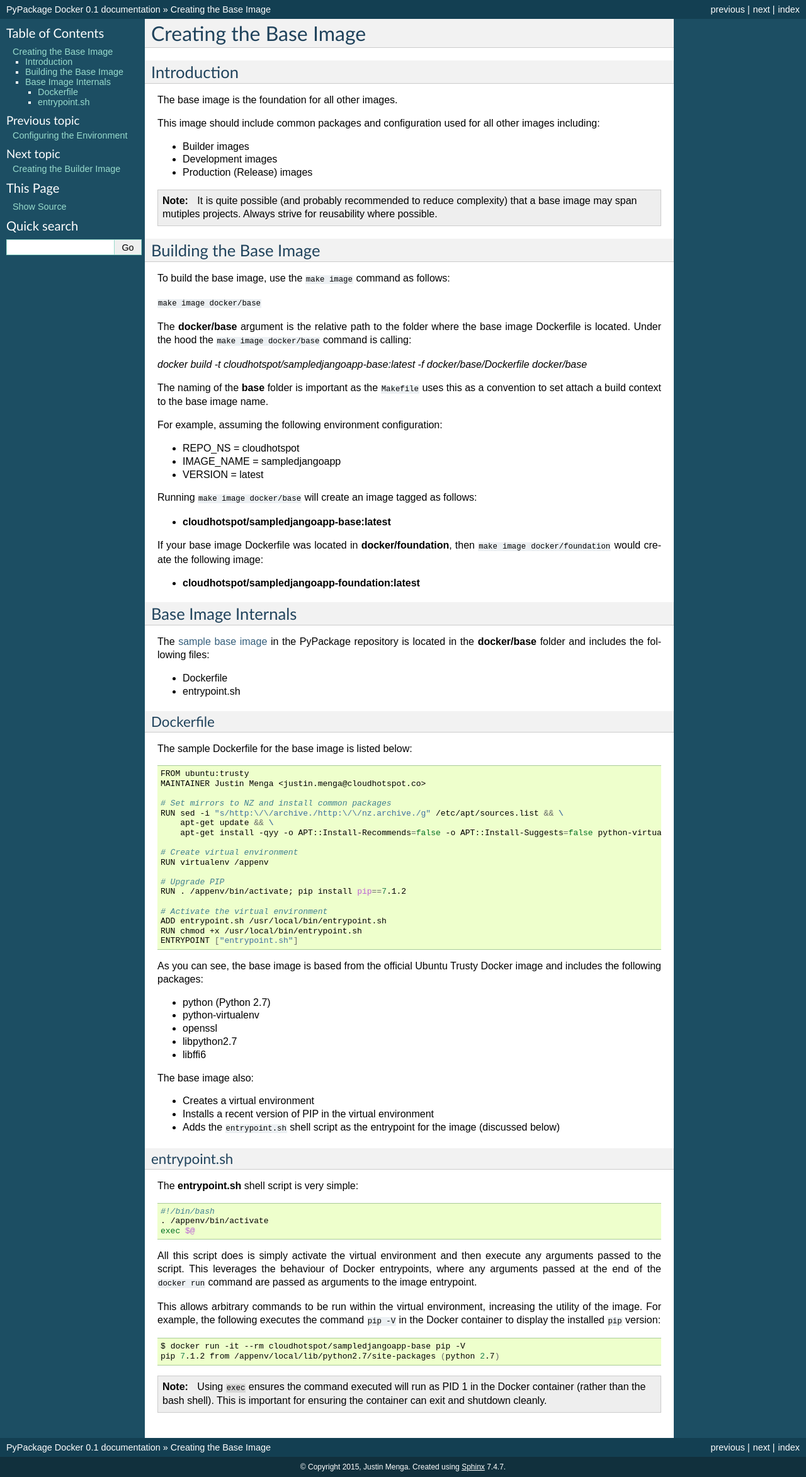
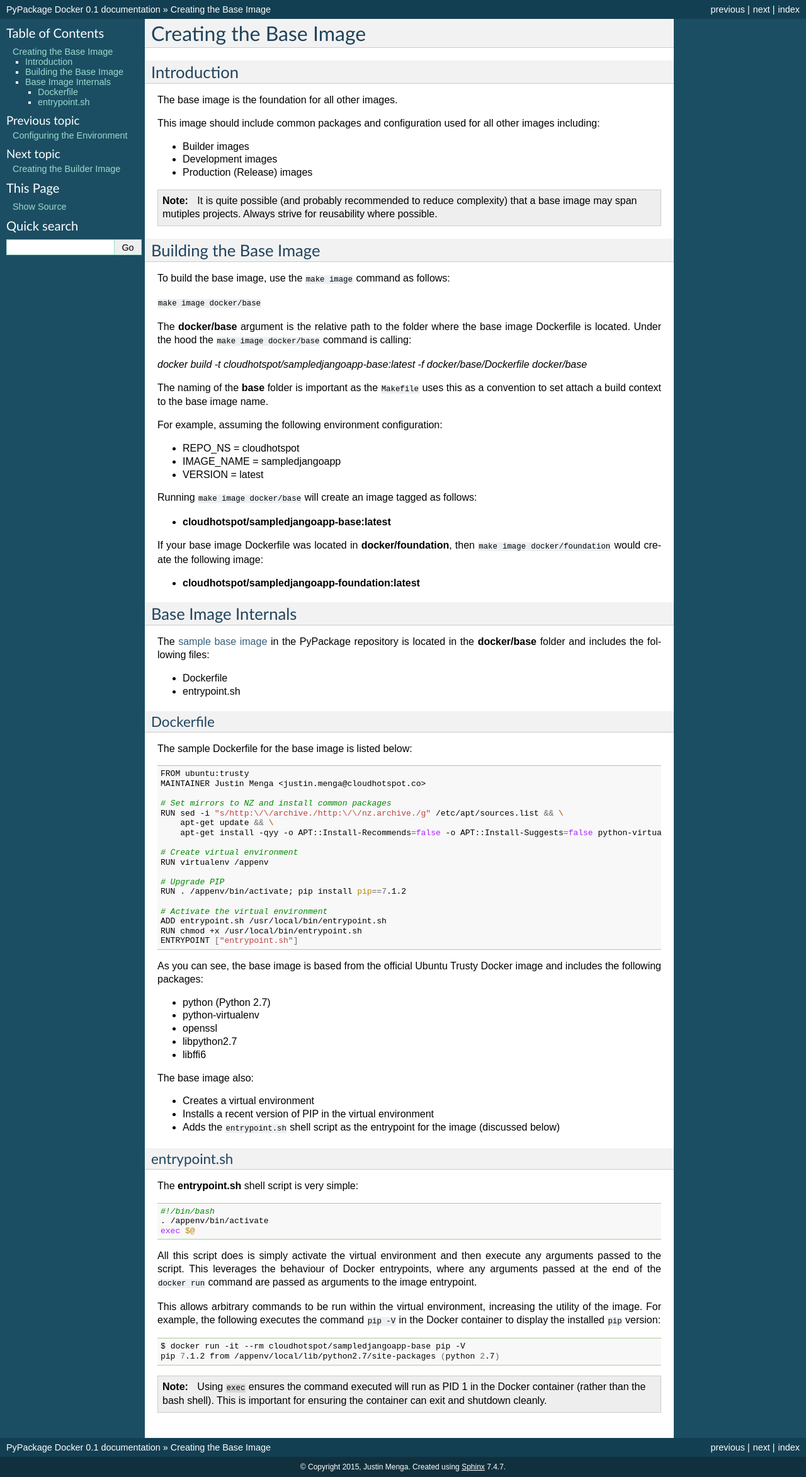
Before and after one commit to cloudhotspot/pypackage-docker, a Sphinx documentation site: the page built from docs/creating_base_images.rst, in a window 1280 px wide. Shown: the whole page at 63% size. Built offline with Sphinx 7.4.7, drawn with Linux system fonts in a browser that asks for light colours.

Commit message:
Change pygments style

```diff
--- a/docs/conf.py
+++ b/docs/conf.py
@@ -92,7 +92,7 @@ exclude_patterns = ['_build']
 #show_authors = False
 
 # The name of the Pygments (syntax highlighting) style to use.
-pygments_style = 'sphinx'
+pygments_style = 'emacs'
 
 # A list of ignored prefixes for module index sorting.
 #modindex_common_prefix = []
```
